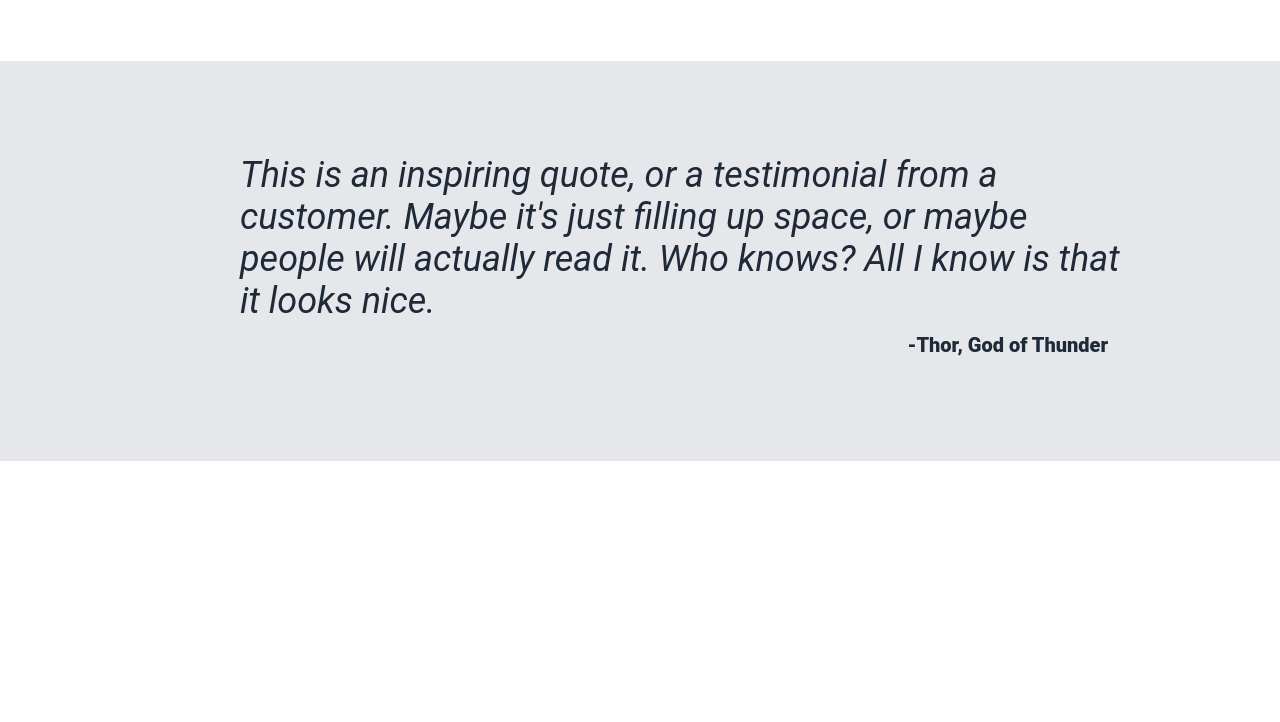
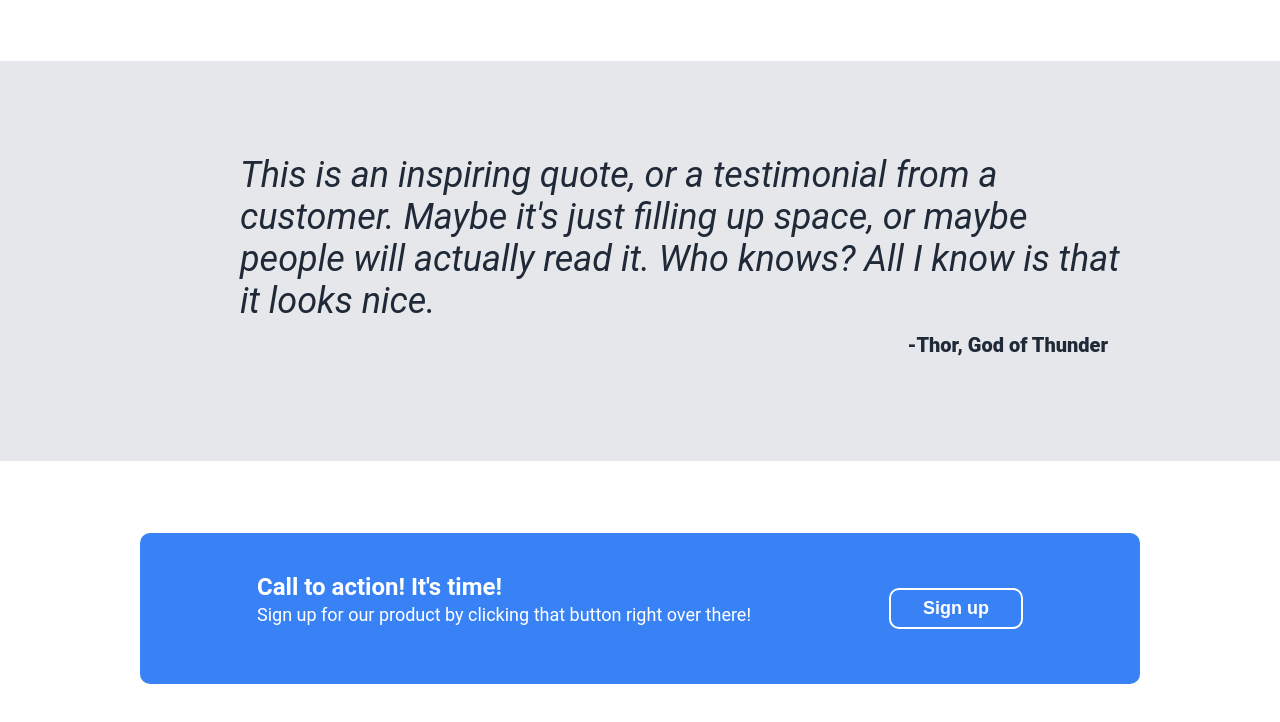
Before and after one commit to jvstln/odin-landing-page, a plain HTML site: page index.html in a window 1280 px wide. Shown: the part 952-1674 px from the top of the page. Before the commit the page ends 1413 px from the top, so only its background shows below. Drawn offline with Linux system fonts and the light colour scheme.

Commit message:
feat: Add call-to-action section

```diff
--- a/index.html
+++ b/index.html
@@ -62,5 +62,13 @@
       </blockquote>
     </div>
   </section>
+
+  <section class="cta container">
+    <div class="cta-content">
+      <h2>Call to action! It's time!</h2>
+      <p>Sign up for our product by clicking that button right over there!</p>
+    </div>
+    <button>Sign up</button>
+  </section>
 </body>
 </html>
--- a/style.css
+++ b/style.css
@@ -71,7 +71,7 @@ button {
   color: white;
   padding: 8px 32px;
   border: none;
-  border-radius: 5px;
+  border-radius: 10px;
   font-weight: 700;
   font-size: 18px;
 }
@@ -129,6 +129,7 @@ ul.info-list {
   max-width: 90%;
   margin-left: auto;
 }
+
 .quote blockquote p {
   font-weight: 900;
   font-style: normal;
@@ -136,3 +137,20 @@ ul.info-list {
   text-align: right;
   margin-right: 32px;
 }
+
+.cta {
+  background-color: #3882f6;
+  padding: 48px;
+  color: white;
+  display: flex;
+  justify-content: space-around;
+  align-items: center;
+  margin: 72px auto;
+  width: 100%;
+  border-radius: 10px;
+  line-height: .5;
+}
+
+.cta button {
+  border: 2px solid white;
+}
```
